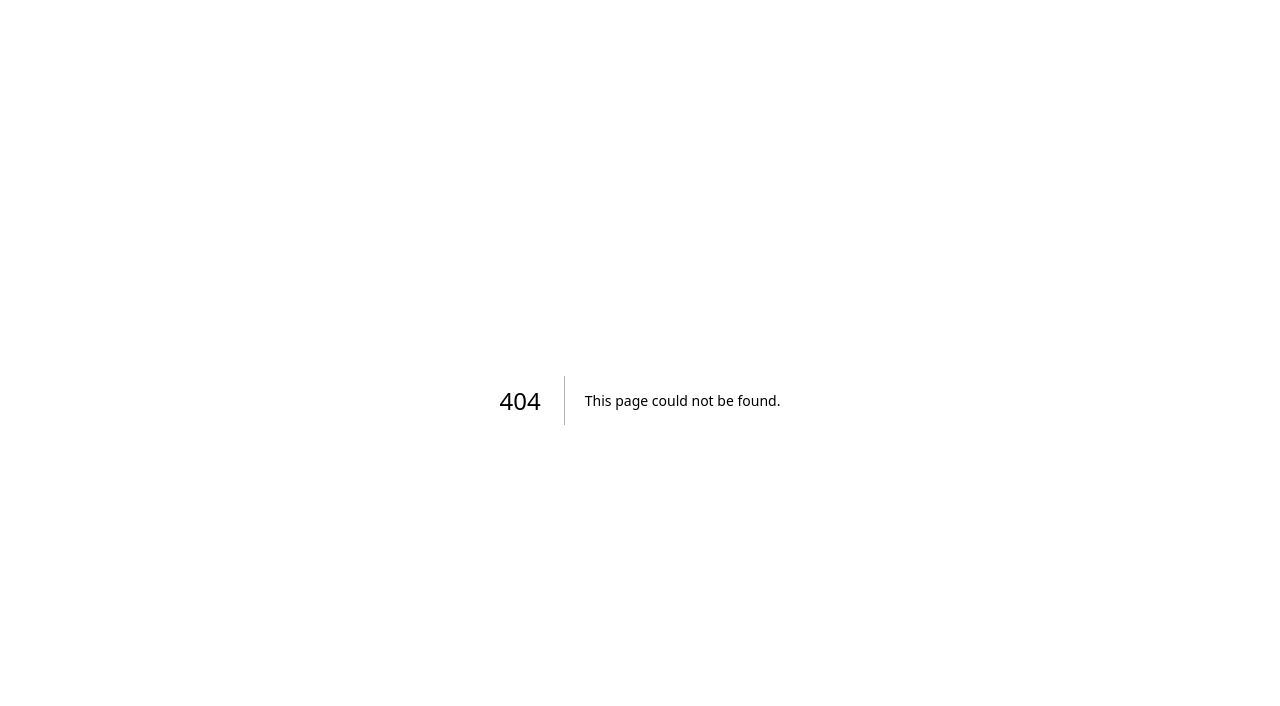
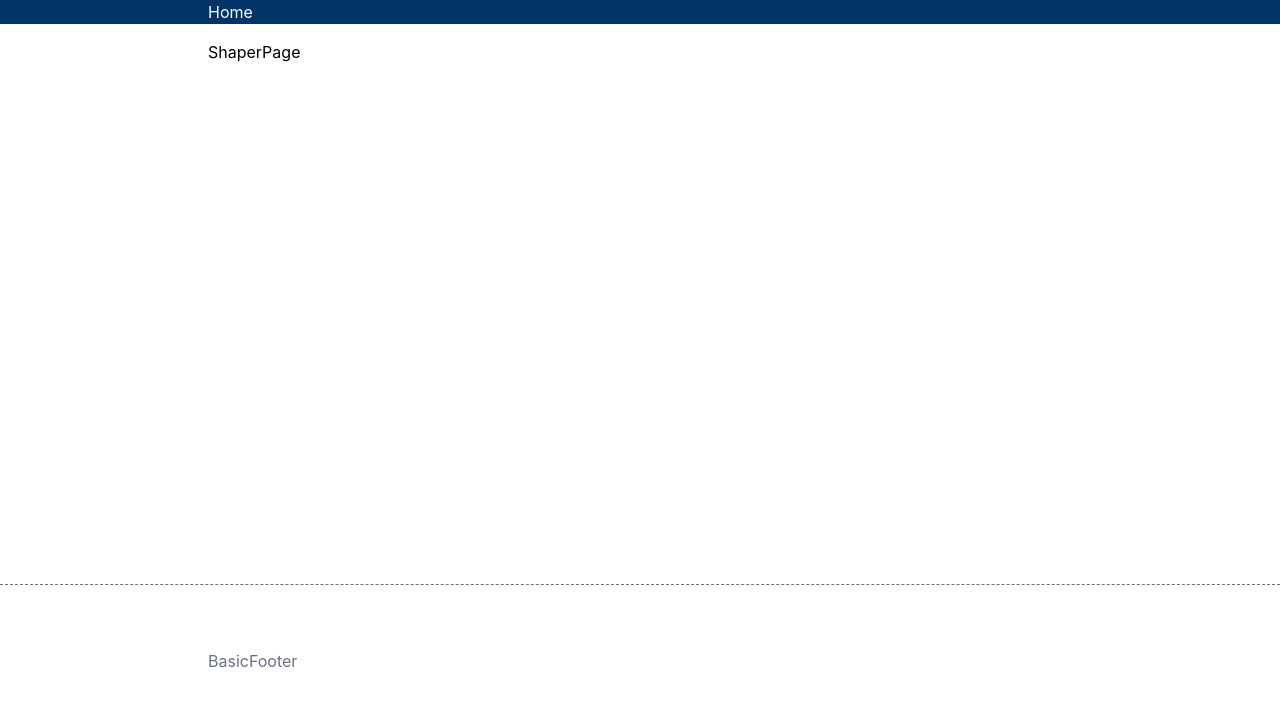
Before and after one commit to ginpei/ashigaru, a Next.js app: page /my/shaper in a window 1280 px wide. Before the commit this address had no page. Shown: the top 706 px of the page. Built offline with nearby package versions, Linux system fonts and the light colour scheme.

Commit message:
feat: 🎸 shaper page router

```diff
--- /dev/null
+++ b/pages/my/shaper/index.tsx
@@ -0,0 +1,8 @@
+import type { NextPage } from "next";
+import { ShaperPage } from "../../../src/pages/shaper/ShaperPage";
+
+const Page: NextPage = () => {
+  return <ShaperPage />;
+};
+
+export default Page;
--- a/src/pages/home/HomePage.tsx
+++ b/src/pages/home/HomePage.tsx
@@ -3,6 +3,7 @@ import { NiceUL } from "../../domains/nice/NiceUL";
 import { StraightLayout } from "../../domains/pageLayout/straight/StraightLayout";
 import { aboutPagePath } from "../about/aboutPageMeta";
 import { editorPagePath } from "../editor/editorPageMeta";
+import { shaperPagePath } from "../shaper/shaperPageMeta";
 
 export interface HomePageProps {}
 
@@ -13,6 +14,9 @@ export function HomePage(): JSX.Element {
       <NiceUL>
         <li>
           <NiceLink href={editorPagePath()}>Editor</NiceLink>
+        </li>
+        <li>
+          <NiceLink href={shaperPagePath()}>Shaper</NiceLink>
         </li>
         <li>
           <NiceLink href={aboutPagePath()}>About</NiceLink>
--- /dev/null
+++ b/src/pages/shaper/ShaperPage.tsx
@@ -0,0 +1,11 @@
+import { StraightLayout } from "../../domains/pageLayout/straight/StraightLayout";
+
+export interface ShaperPageProps {}
+
+export function ShaperPage(): JSX.Element {
+  return (
+    <StraightLayout className="ShaperPage" title="Home">
+      <h1>ShaperPage</h1>
+    </StraightLayout>
+  );
+}
--- /dev/null
+++ b/src/pages/shaper/shaperPageMeta.ts
@@ -0,0 +1,5 @@
+import { rootPath } from "../../domains/paths/pathDefinitions";
+
+export function shaperPagePath(): string {
+  return `${rootPath}my/shaper/`;
+}
```
